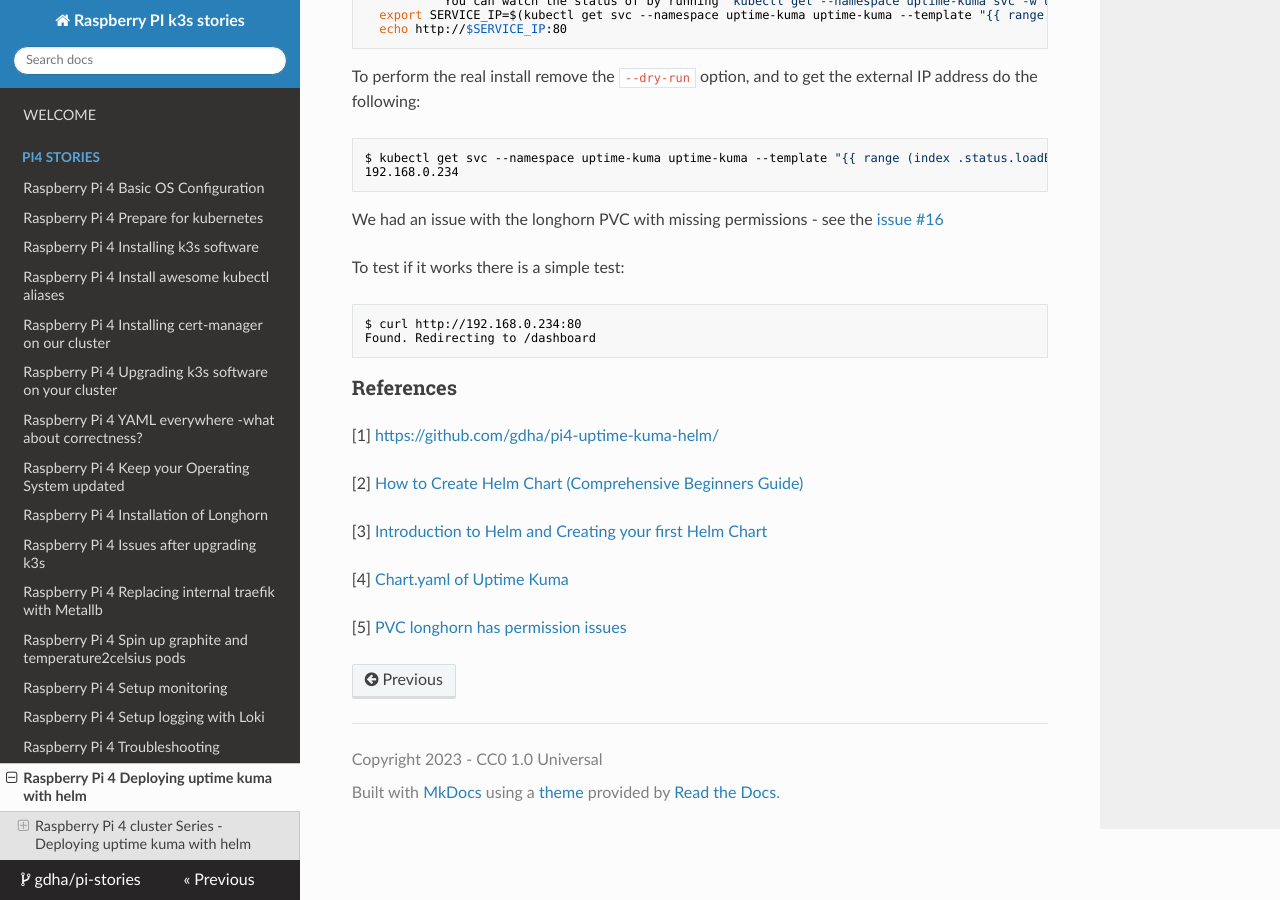
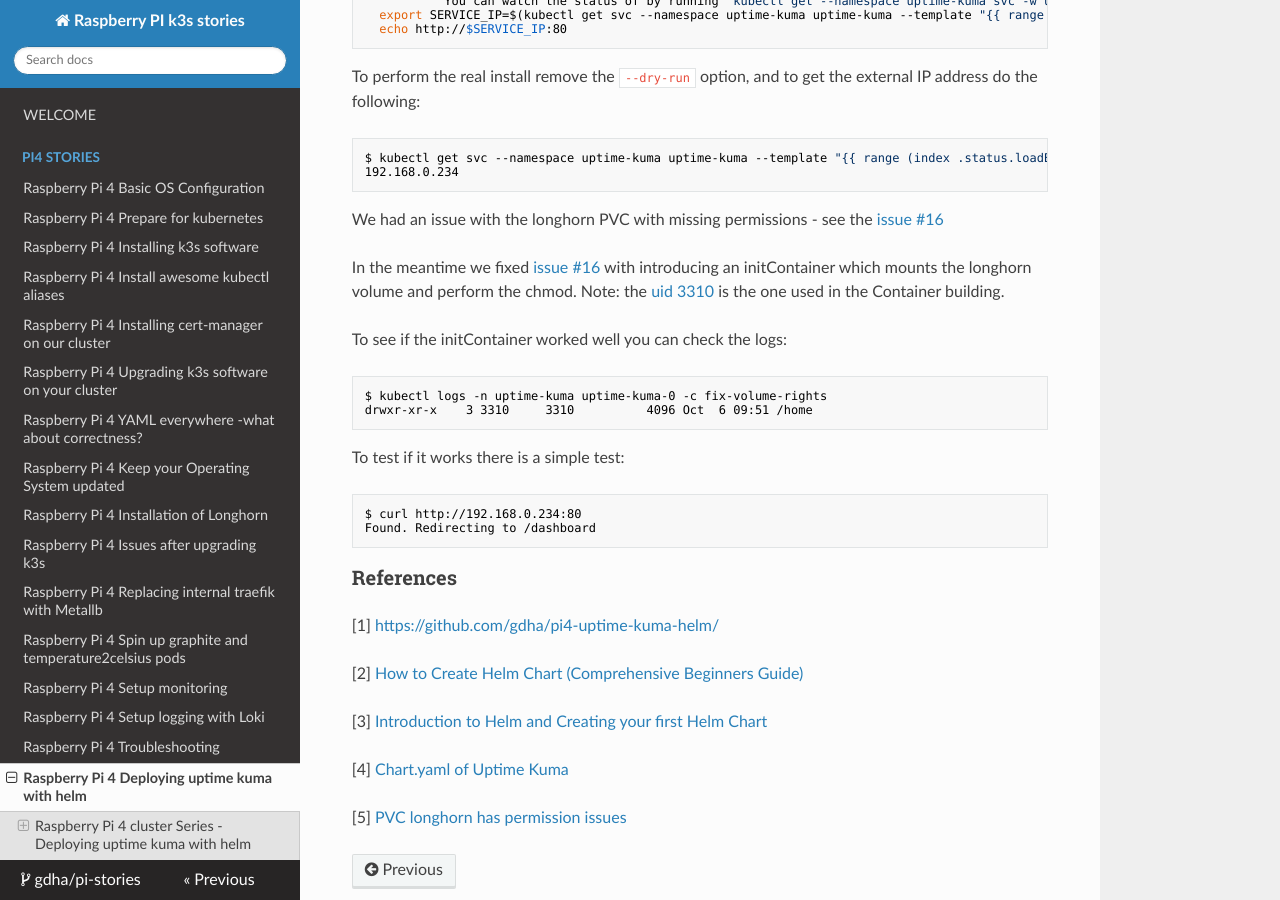
Before and after one commit to gdha/pi-stories, an MkDocs documentation site: the page built from docs/pi-stories16.md, in a window 1280 px wide and 900 px high, scrolled down 7165 px. Built offline with MkDocs 1.6.1, drawn with Linux system fonts in a browser that asks for light colours; nearby versions of some CDN libraries.

Commit message:
with initContainer

````diff
--- a/docs/pi-stories16.md
+++ b/docs/pi-stories16.md
@@ -436,6 +436,15 @@ $ kubectl get svc --namespace uptime-kuma uptime-kuma --template "{{ range (inde
 ```
 We had an issue with the longhorn PVC with missing permissions - see the [issue #16](https://github.com/gdha/pi4-uptime-kuma-helm/issues/16)
 
+In the meantime we fixed [issue #16](https://github.com/gdha/pi4-uptime-kuma-helm/issues/16) with introducing an initContainer which mounts the longhorn volume and perform the chmod. Note: the [uid 3310](https://github.com/gdha/pi4-uptime-kuma-helm/blob/main/container/Containerfile#L5) is the one used in the Container building.
+
+To see if the initContainer worked well you can check the logs:
+
+```bash
+$ kubectl logs -n uptime-kuma uptime-kuma-0 -c fix-volume-rights
+drwxr-xr-x    3 3310     3310          4096 Oct  6 09:51 /home
+```
+
 To test if it works there is a simple test:
 
 ```bash
````
